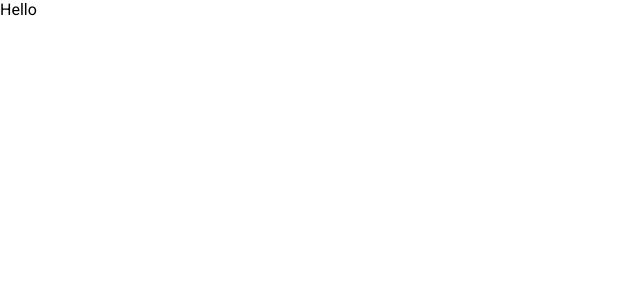
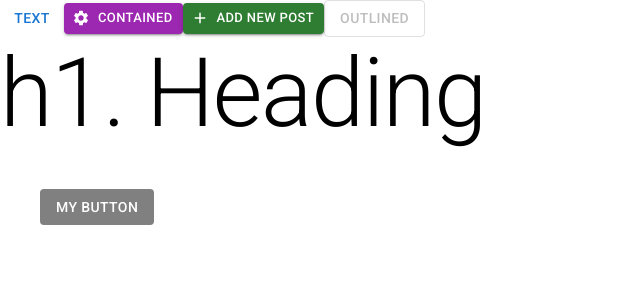
Before and after one commit to 70928manson/MUI-React-Facebook, a React (Create React App) app: page / in a window 1280 px wide. Shown: the top 300 px of the page, without its empty margins (0-640 px from the left). Built offline with nearby package versions, Linux system fonts and the light colour scheme.

Commit message:
MUI sx prop test

```diff
--- a/src/App.js
+++ b/src/App.js
@@ -1,7 +1,28 @@
+import { Button, Typography } from "@mui/material";
+import { Settings, Add } from "@mui/icons-material";
+
 function App() {
   return (
     <div className="App">
-      Hello
+      <Button variant="text">Text</Button>
+      <Button startIcon={<Settings />} variant="contained" color="secondary" size="small">Contained</Button>
+      <Button startIcon={<Add />} variant="contained" color="success" size="small">Add new post</Button>
+      <Button variant="outlined" disabled>Outlined</Button>
+      <Typography variant="h1" component="p">
+        h1. Heading
+      </Typography>
+      <Button variant="contained" disabled sx={{
+        backgroundColor: "skyblue",
+        color: "#888",
+        margin: 5,
+        "&:hover": {
+          backgroundColor: "lightblue",
+        },
+        "&:disabled": {
+          backgroundColor: "gray",
+          color: "white"
+        }
+      }}>My button</Button>
     </div>
   );
 }
```
